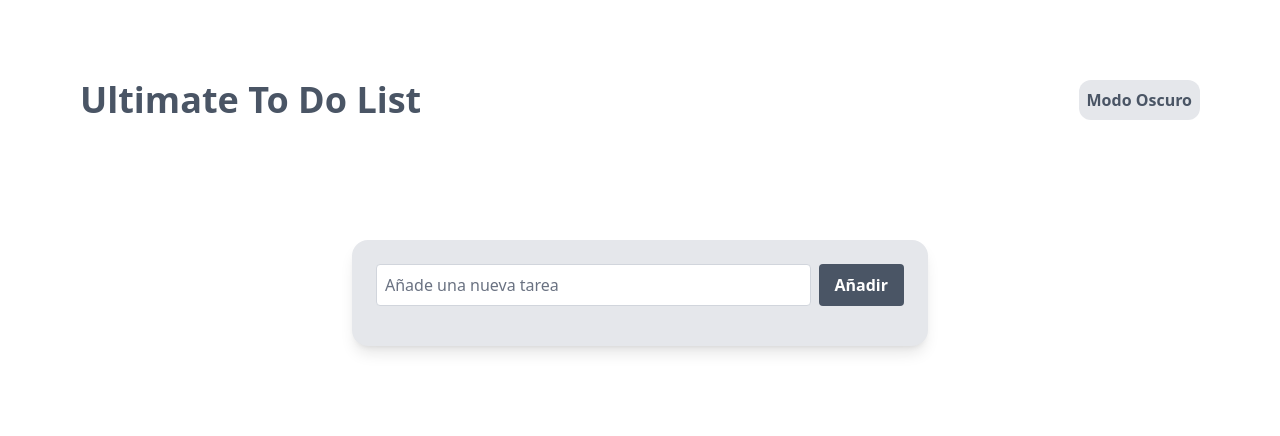
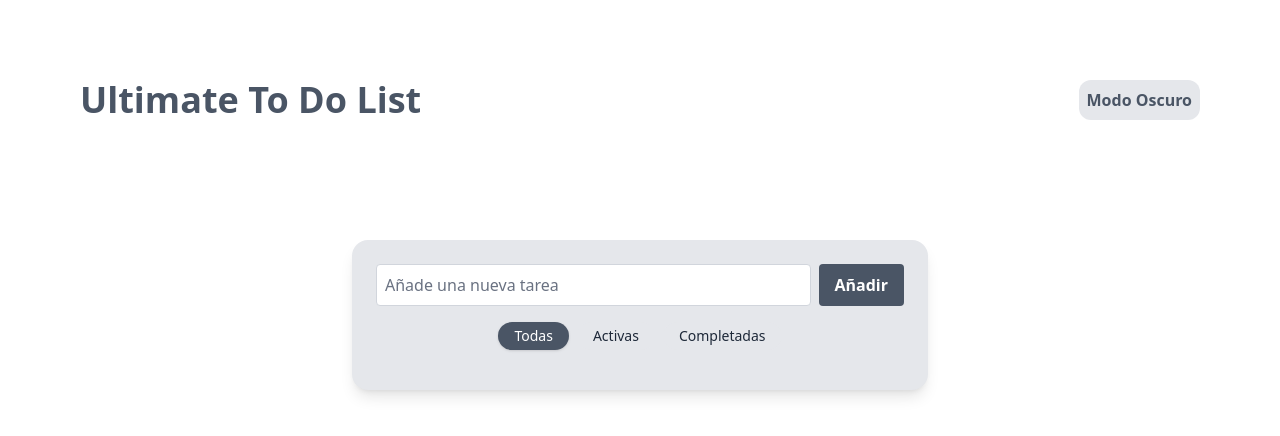
Before and after one commit to SrXpensive/Ultimate-ToDo-App, a Vue app: page / in a window 1280 px wide. Shown: the top 436 px of the page. Built offline with nearby package versions, Linux system fonts and the light colour scheme.

Commit message:
Animaciones modificadas y filtros añadidos

```diff
--- /dev/null
+++ b/src/components/TaskFilter.vue
@@ -0,0 +1,21 @@
+<template>
+    <div class="flex gap-2 justify-center mb-4">
+        <button v-for="filter in filters" :key="filter.value" @click="store.setFilter(filter.value)"
+            :class="['px-4 py-1 rounded-full text-sm transition', store.activeFilter === filter.value ? 'bg-gray-600 text-white shadow dark:bg-gray-300 dark:text-gray-800' : 'bg-gray-200 dark:bg-gray-700 text-gray-800 dark:text-gray-200 hover:bg-gray-300 dark:hover:bg-gray-600']">
+                {{filter.label}}
+        </button>
+    </div>
+</template>
+
+<script setup>
+import { useTodoStore } from '../stores/todoStore';
+
+const store = useTodoStore();
+const filters = [
+    { label: 'Todas', value: 'all' },
+    { label: 'Activas', value: 'active' },
+    { label: 'Completadas', value: 'completed' }
+]
+</script>
+
+<style scoped></style>
--- a/src/components/TaskItem.vue
+++ b/src/components/TaskItem.vue
@@ -6,8 +6,9 @@
                 {{ task.text }}
             </span>
             <div class="flex gap-2 items-center">
+                <button @click="$emit('toggle', task.id)" class="transition-all">✅</button>
                 <button @click="$emit('remove', task.id)"
-                    class="text-red-500 hover:text-red-700 transition-colors duration-300">
+                    class="text-red-500 hover:text-red-700 transition-colors duration-300 active:scale-90">
                     🗑
                 </button>
             </div>
--- a/src/components/TaskList.vue
+++ b/src/components/TaskList.vue
@@ -1,12 +1,14 @@
 <template>
+    <TaskFilter/>
     <transition-group name="task" tag="ul" class="space-y-2 relative">
-        <TaskItem v-for="task in store.tasks" :key="task.id" :task="task" @remove="store.removeTask(task.id)"/>
+        <TaskItem v-for="task in store.filteredTasks" :key="task.id" :task="task" @remove="store.removeTask(task.id)" @toggle="store.toggleTask(task.id)"/>
     </transition-group>
 </template>
 
 <script setup>
 import {useTodoStore} from '../stores/todoStore'
 import TaskItem from './TaskItem.vue'
+import TaskFilter from './TaskFilter.vue'
 
 const store = useTodoStore()
 </script>
--- a/src/stores/todoStore.js
+++ b/src/stores/todoStore.js
@@ -2,7 +2,8 @@ import {defineStore} from 'pinia'
 
 export const useTodoStore = defineStore('todo',{
     state: () => ({
-        tasks: JSON.parse(localStorage.getItem('tasks')) || []
+        tasks: JSON.parse(localStorage.getItem('tasks')) || [],
+        activeFilter: 'all'
     }),
     actions: {
         addTask(text){
@@ -15,6 +16,24 @@ export const useTodoStore = defineStore('todo',{
         },
         saveToLocalStorage(){
             localStorage.setItem('tasks', JSON.stringify(this.tasks))
+        },
+        toggleTask(id){
+            const task = this.tasks.find(t => t.id == id)
+            if(task) task.done = !task.done
+            this.saveToLocalStorage()
+        },
+        setFilter(filter){
+            this.activeFilter = filter;
+        }
+    },
+    getters: {
+        filteredTasks(state){
+            if(state.activeFilter === 'active'){
+                return state.tasks.filter(task => !task.done)
+            }else if(state.activeFilter === 'completed'){
+                return state.tasks.filter(task => task.done)
+            }
+            return state.tasks
         }
     }
 })
```
